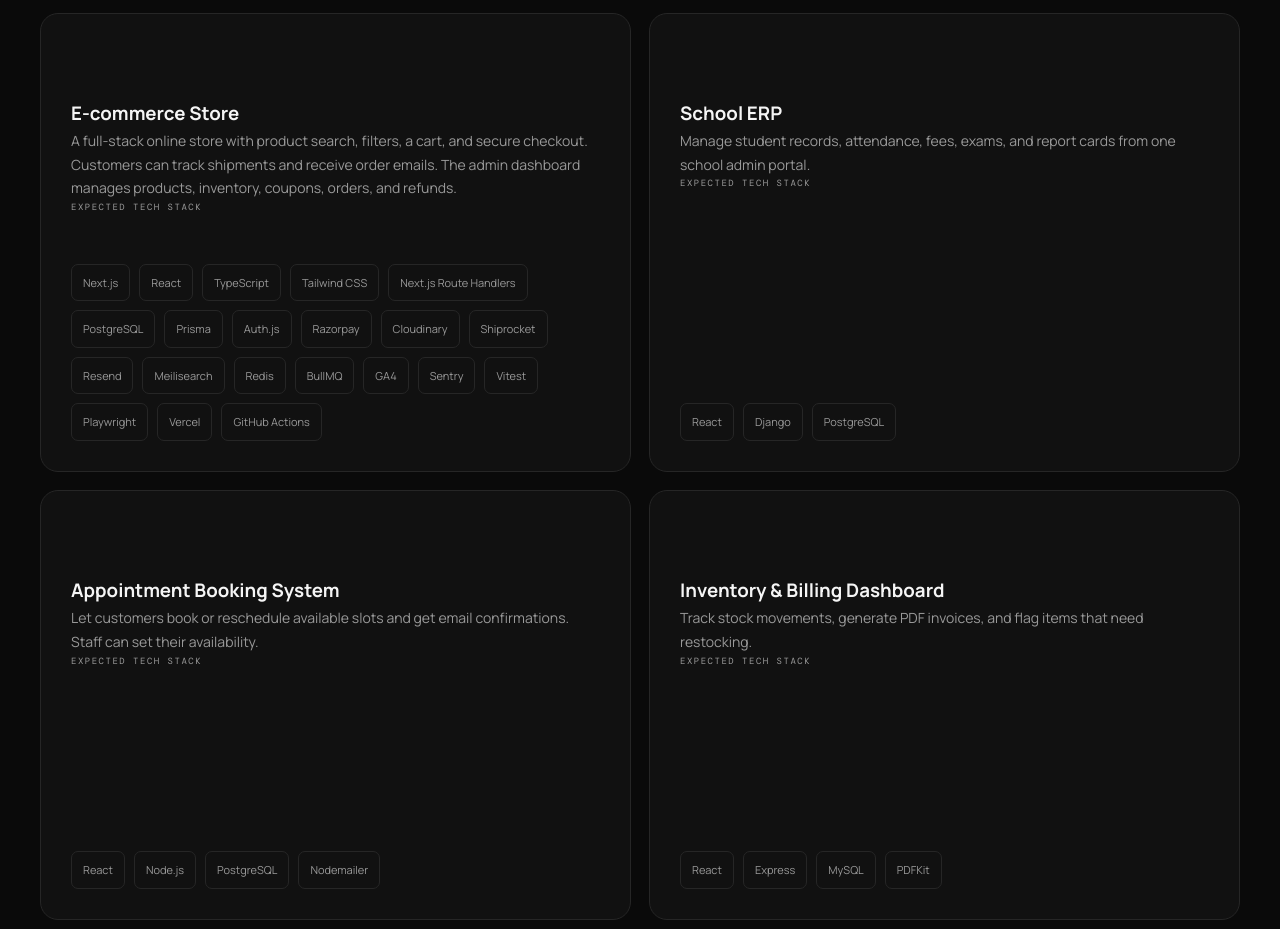
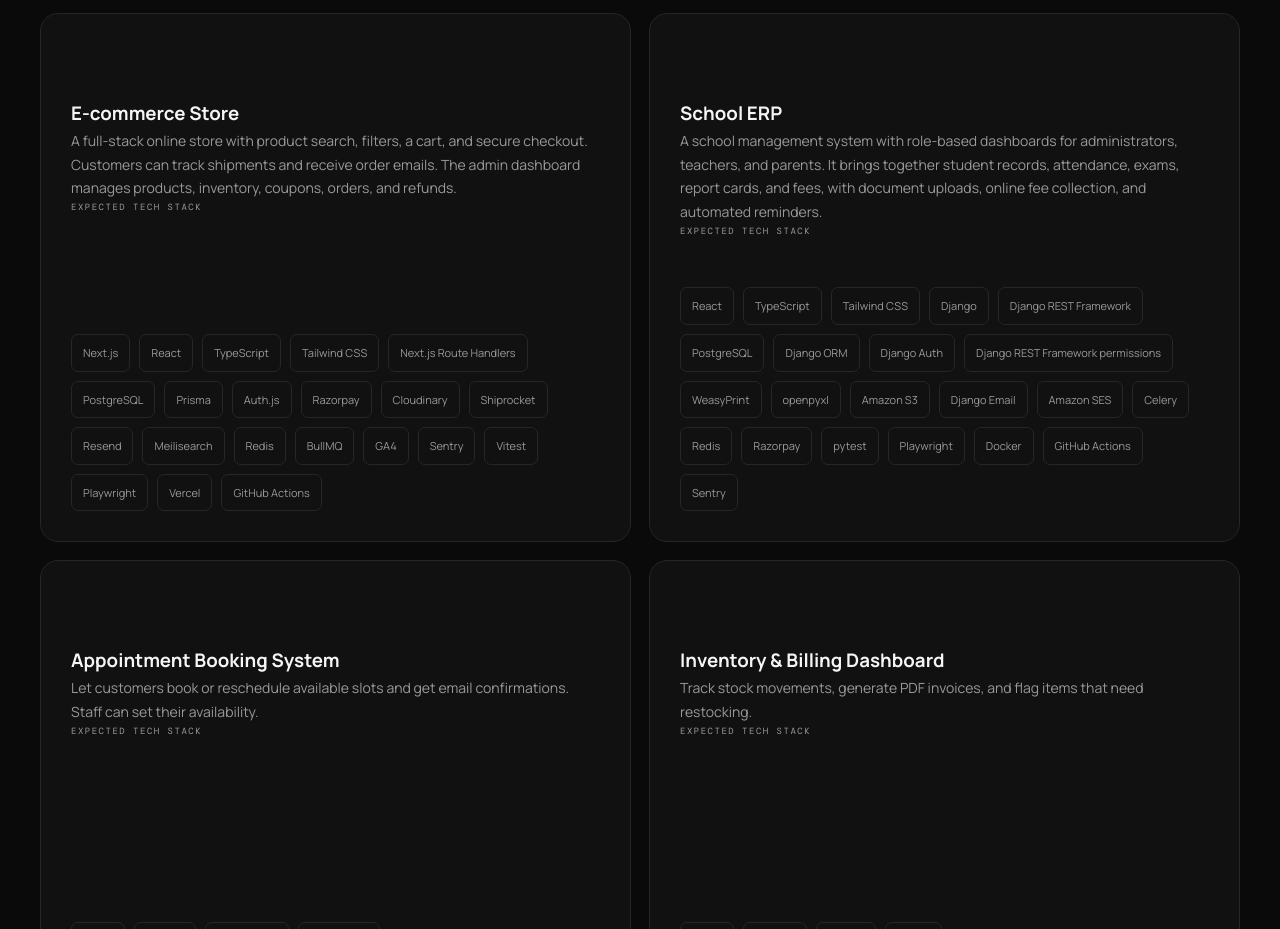
Before and after one commit to Ruturaj998/ruturaj-portfolio, a React (Vite) app: page / in a window 1280 px wide. Shown: the part 5720-6649 px from the top of the page. Built offline with nearby package versions, Linux system fonts and the light colour scheme.

Commit message:
Expand the School ERP description and expected stack

```diff
--- a/src/sections/Services.jsx
+++ b/src/sections/Services.jsx
@@ -28,8 +28,31 @@ const services = [
   },
   {
     name: 'School ERP',
-    description: 'Manage student records, attendance, fees, exams, and report cards from one school admin portal.',
-    techStack: ['React', 'Django', 'PostgreSQL'],
+    description: 'A school management system with role-based dashboards for administrators, teachers, and parents. It brings together student records, attendance, exams, report cards, and fees, with document uploads, online fee collection, and automated reminders.',
+    techStack: [
+      'React',
+      'TypeScript',
+      'Tailwind CSS',
+      'Django',
+      'Django REST Framework',
+      'PostgreSQL',
+      'Django ORM',
+      'Django Auth',
+      'Django REST Framework permissions',
+      'WeasyPrint',
+      'openpyxl',
+      'Amazon S3',
+      'Django Email',
+      'Amazon SES',
+      'Celery',
+      'Redis',
+      'Razorpay',
+      'pytest',
+      'Playwright',
+      'Docker',
+      'GitHub Actions',
+      'Sentry',
+    ],
   },
   {
     name: 'Appointment Booking System',
```
